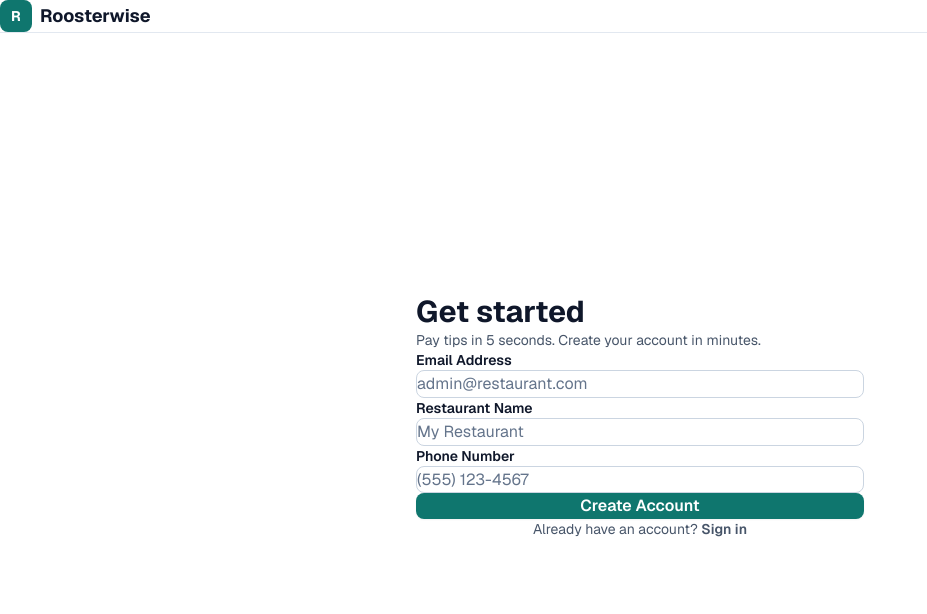
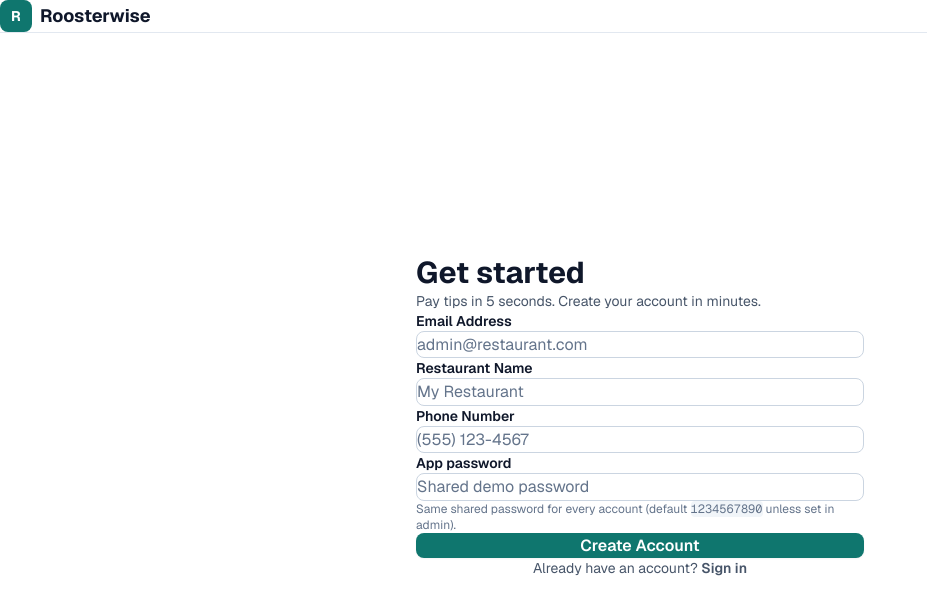
Before and after one commit to root-credit/root-sandbox-sdk, a Next.js app: page /signup in a window 1280 px wide. Shown: the top 614 px of the page, without its empty margins (0-927 px from the left). Built offline with nearby package versions, Linux system fonts and the light colour scheme.

Commit message:
Add password checks and admin flow

```diff
--- a/app/api/auth/login/route.ts
+++ b/app/api/auth/login/route.ts
@@ -1,16 +1,32 @@
 import { NextRequest, NextResponse } from 'next/server';
 import { loginRestaurant, generateSessionToken } from '@/lib/auth';
 import { setSession } from '@/lib/redis';
+import { verifySharedAppPassword } from '@/lib/app-settings';
 
 export async function POST(request: NextRequest) {
   try {
     const body = await request.json();
-    const { email } = body;
+    const { email, password } = body;
 
     if (!email) {
       return NextResponse.json(
         { error: 'Email is required' },
         { status: 400 }
+      );
+    }
+
+    if (typeof password !== 'string' || password.length < 8) {
+      return NextResponse.json(
+        { error: 'Password is required (min 8 characters)' },
+        { status: 400 }
+      );
+    }
+
+    const passwordOk = await verifySharedAppPassword(password);
+    if (!passwordOk) {
+      return NextResponse.json(
+        { error: 'Invalid password' },
+        { status: 401 }
       );
     }
 
--- a/app/api/auth/signup/route.ts
+++ b/app/api/auth/signup/route.ts
@@ -1,17 +1,33 @@
 import { NextRequest, NextResponse } from 'next/server';
 import { registerRestaurant, generateSessionToken } from '@/lib/auth';
 import { setSession } from '@/lib/redis';
+import { verifySharedAppPassword } from '@/lib/app-settings';
 
 export async function POST(request: NextRequest) {
   try {
     const body = await request.json();
 
-    const { email, restaurantName, phone } = body;
+    const { email, restaurantName, phone, password } = body;
 
     if (!email || !restaurantName || !phone) {
       return NextResponse.json(
         { error: 'Missing required fields' },
         { status: 400 }
+      );
+    }
+
+    if (typeof password !== 'string' || password.length < 8) {
+      return NextResponse.json(
+        { error: 'Password is required (min 8 characters)' },
+        { status: 400 }
+      );
+    }
+
+    const passwordOk = await verifySharedAppPassword(password);
+    if (!passwordOk) {
+      return NextResponse.json(
+        { error: 'Invalid password — use the shared app password for this demo' },
+        { status: 401 }
       );
     }
 
--- a/app/page.tsx
+++ b/app/page.tsx
@@ -149,7 +149,10 @@
               <span className="font-bold text-foreground">Roosterwise</span>
             </div>
             <p className="text-sm text-gray-600">
-              © 2024 Roosterwise. Bringing instant payouts to restaurants everywhere.
+              © 2024 Roosterwise. Bringing instant payouts to restaurants everywhere.{' '}
+              <Link href="/admin" className="text-gray-400 hover:text-gray-600 underline-offset-2">
+                Demo admin
+              </Link>
             </p>
           </div>
         </div>
--- a/components/LoginForm.tsx
+++ b/components/LoginForm.tsx
@@ -8,6 +8,7 @@
 
 const loginSchema = z.object({
   email: z.string().email('Invalid email address'),
+  password: z.string().min(8, 'Password must be at least 8 characters'),
 });
 
 type LoginFormData = z.infer<typeof loginSchema>;
@@ -43,10 +44,8 @@
 
       const { sessionToken } = await response.json();
 
-      // Store session in cookie
       document.cookie = `session=${sessionToken}; path=/; max-age=86400; SameSite=Strict`;
 
-      // Redirect to dashboard
       router.push('/dashboard');
     } catch (err) {
       setError(err instanceof Error ? err.message : 'An error occurred');
@@ -79,6 +78,27 @@
         )}
       </div>
 
+      <div>
+        <label htmlFor="password" className="block text-sm font-semibold text-foreground mb-2">
+          App password
+        </label>
+        <input
+          {...register('password')}
+          type="password"
+          id="password"
+          autoComplete="current-password"
+          placeholder="Shared demo password"
+          className="w-full px-4 py-2.5 border border-gray-300 rounded-lg focus:outline-none focus:ring-2 focus:ring-primary focus:ring-opacity-50 focus:border-transparent transition-smooth text-foreground placeholder-gray-500"
+        />
+        {errors.password && (
+          <p className="text-error text-sm mt-1.5 font-medium">{errors.password.message}</p>
+        )}
+        <p className="text-xs text-gray-500 mt-2">
+          Same shared password for every restaurant in this demo (default{' '}
+          <code className="bg-gray-100 px-1 rounded">1234567890</code> until changed in admin).
+        </p>
+      </div>
+
       <button
         type="submit"
         disabled={isLoading}
--- a/components/SignupForm.tsx
+++ b/components/SignupForm.tsx
@@ -10,6 +10,7 @@
   email: z.string().email('Invalid email address'),
   restaurantName: z.string().min(2, 'Restaurant name must be at least 2 characters'),
   phone: z.string().min(10, 'Phone number must be at least 10 digits'),
+  password: z.string().min(8, 'Password must be at least 8 characters'),
 });
 
 type SignupFormData = z.infer<typeof signupSchema>;
@@ -113,6 +114,27 @@
         )}
       </div>
 
+      <div>
+        <label htmlFor="password" className="block text-sm font-semibold text-foreground mb-2">
+          App password
+        </label>
+        <input
+          {...register('password')}
+          type="password"
+          id="password"
+          autoComplete="new-password"
+          placeholder="Shared demo password"
+          className="w-full px-4 py-2.5 border border-gray-300 rounded-lg focus:outline-none focus:ring-2 focus:ring-primary focus:ring-opacity-50 focus:border-transparent transition-smooth text-foreground placeholder-gray-500"
+        />
+        {errors.password && (
+          <p className="text-error text-sm mt-1.5 font-medium">{errors.password.message}</p>
+        )}
+        <p className="text-xs text-gray-500 mt-2">
+          Same shared password for every account (default{' '}
+          <code className="bg-gray-100 px-1 rounded">1234567890</code> unless set in admin).
+        </p>
+      </div>
+
       <button
         type="submit"
         disabled={isLoading}
--- a/e2e-test.js
+++ b/e2e-test.js
@@ -22,7 +22,7 @@
 // Test data
 const testRestaurant = {
   email: `admin-${Date.now()}@testrestaurant.com`,
-  password: 'TestPassword123!',
+  password: '1234567890',
   restaurantName: 'Test Restaurant',
   phone: '555-123-4567',
 };
```
